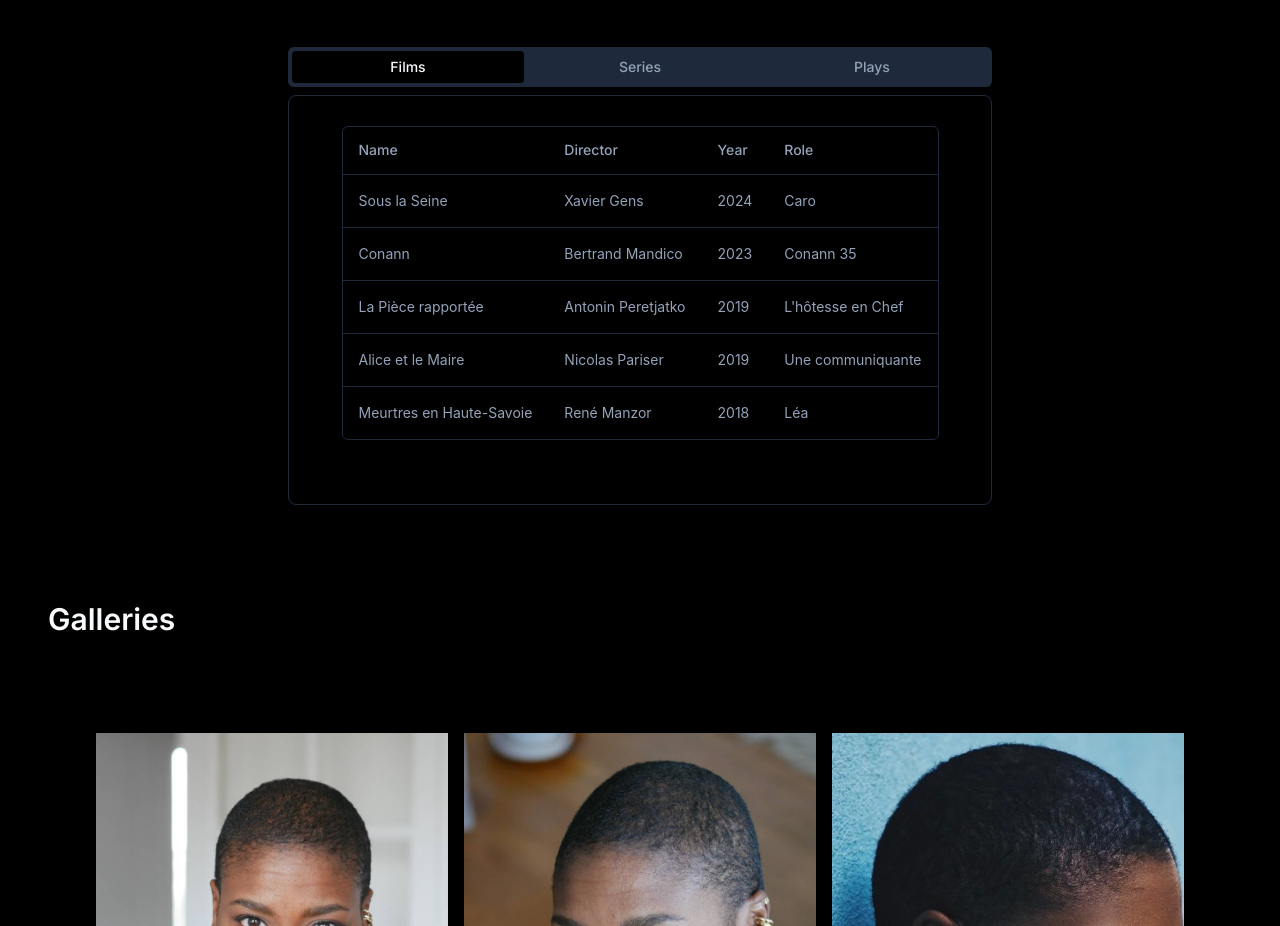
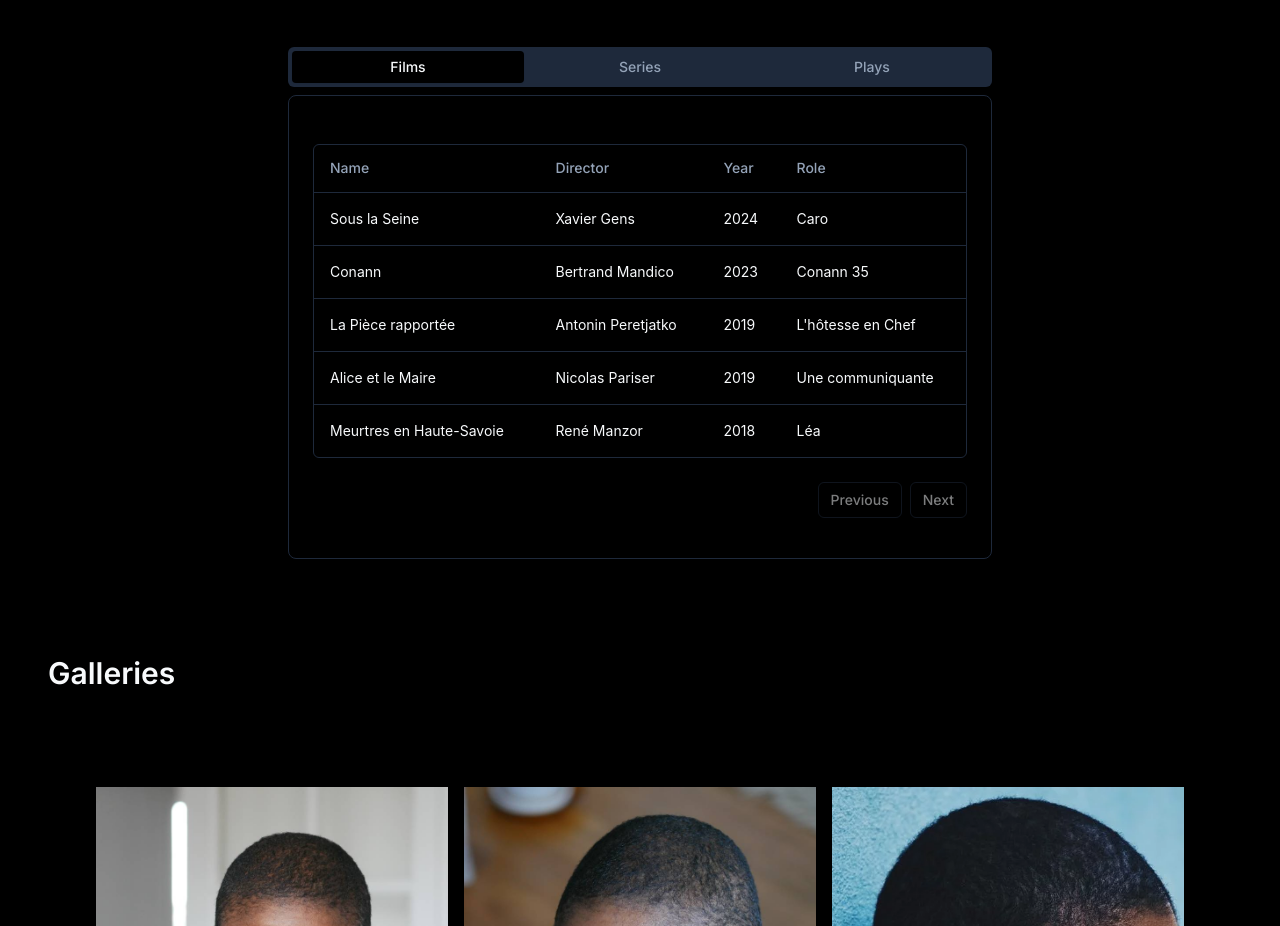
Before and after one commit to GalsenBoy/sandra-parfait-official, a React (Vite) app: page / in a window 1280 px wide. Shown: the part 2140-3066 px from the top of the page. Built offline with nearby package versions, Linux system fonts and the light colour scheme.

Commit message:
:lipstick: update: move datatable in card content and add padding for xl screen

```diff
--- a/src/components/profile/filmography/films/films-tab.tsx
+++ b/src/components/profile/filmography/films/films-tab.tsx
@@ -1,4 +1,4 @@
-import { Card, CardHeader, CardTitle, CardDescription, CardContent } from "@/components/ui/card"
+import { Card, CardHeader, CardTitle, CardContent } from "@/components/ui/card"
 import { DataTable } from "@/components/ui/data-table"
 import { columns } from "./films-columns"
 import films from "@/data/films"
@@ -8,11 +8,9 @@ function FilmsTabs() {
     <Card>
       <CardHeader>
         <CardTitle className="sr-only">Films</CardTitle>
-        <CardDescription className="md:mx-auto">
-          <DataTable columns={columns} data={films} />
-        </CardDescription>
       </CardHeader>
-      <CardContent className="space-y-2">
+      <CardContent className="space-y-2 2xl:px-52">
+        <DataTable columns={columns} data={films} />
       </CardContent>
     </Card>
   )
--- a/src/components/profile/filmography/plays/plays-tab.tsx
+++ b/src/components/profile/filmography/plays/plays-tab.tsx
@@ -1,4 +1,4 @@
-import { Card, CardHeader, CardTitle, CardDescription, CardContent } from "@/components/ui/card";
+import { Card, CardHeader, CardTitle, CardContent } from "@/components/ui/card";
 import { DataTable } from "@/components/ui/data-table";
 import { columns } from "./plays-columns";
 import plays from "@/data/plays";
@@ -9,11 +9,9 @@ function PlaysTab() {
     <Card>
       <CardHeader>
         <CardTitle className="sr-only">Plays</CardTitle>
-        <CardDescription className="md:mx-auto">
+      </CardHeader>
+      <CardContent className="space-y-2 2xl:px-52">
         <DataTable columns={columns} data={plays} />
-        </CardDescription>
-      </CardHeader>
-      <CardContent className="space-y-2">
       </CardContent>
     </Card>
   )
--- a/src/components/profile/filmography/series/series-tab.tsx
+++ b/src/components/profile/filmography/series/series-tab.tsx
@@ -1,4 +1,4 @@
-import { Card, CardHeader, CardTitle, CardDescription, CardContent } from "@/components/ui/card"
+import { Card, CardHeader, CardTitle, CardContent } from "@/components/ui/card"
 import { DataTable } from "@/components/ui/data-table"
 import { columns } from "./series-columns"
 import series from "@/data/series"
@@ -9,11 +9,9 @@ function SeriesTab() {
     <Card>
       <CardHeader>
         <CardTitle className="sr-only">Series</CardTitle>
-        <CardDescription className="md:mx-auto">
+      </CardHeader>
+      <CardContent className="space-y-2 2xl:px-52">
         <DataTable columns={columns} data={series} />
-        </CardDescription>
-      </CardHeader>
-      <CardContent className="space-y-2">
       </CardContent>
     </Card>
   )
--- a/src/components/ui/data-table.tsx
+++ b/src/components/ui/data-table.tsx
@@ -1,7 +1,9 @@
 import {
   ColumnDef,
+  PaginationState,
   flexRender,
   getCoreRowModel,
+  getPaginationRowModel,
   useReactTable,
 } from "@tanstack/react-table"
 
@@ -13,6 +15,8 @@ import {
   TableHeader,
   TableRow,
 } from "@/components/ui/table"
+import { Button } from "./button"
+import React from "react"
 
 interface DataTableProps<TData, TValue> {
   columns: ColumnDef<TData, TValue>[]
@@ -23,13 +27,26 @@ export function DataTable<TData, TValue>({
   columns,
   data,
 }: DataTableProps<TData, TValue>) {
+  const [pagination, setPagination] = React.useState<PaginationState>({
+    pageIndex: 0,
+    pageSize: 5,
+  })
+
   const table = useReactTable({
     data,
     columns,
     getCoreRowModel: getCoreRowModel(),
+    getPaginationRowModel: getPaginationRowModel(),
+    onPaginationChange: setPagination,
+    state: {
+      pagination,
+    },
   })
 
+
+
   return (
+    <>
       <div className="rounded-md border">
         <Table>
           <TableHeader>
@@ -74,5 +91,24 @@ export function DataTable<TData, TValue>({
           </TableBody>
         </Table>
       </div>
+      <div className="flex items-center justify-end space-x-2 py-4">
+        <Button
+          variant="outline"
+          size="sm"
+          onClick={() => table.previousPage()}
+          disabled={!table.getCanPreviousPage()}
+        >
+          Previous
+        </Button>
+        <Button
+          variant="outline"
+          size="sm"
+          onClick={() => table.nextPage()}
+          disabled={!table.getCanNextPage()}
+        >
+          Next
+        </Button>
+      </div>
+    </>
   )
 }
```
Lines whose indentation alone changed are shown as unchanged.
